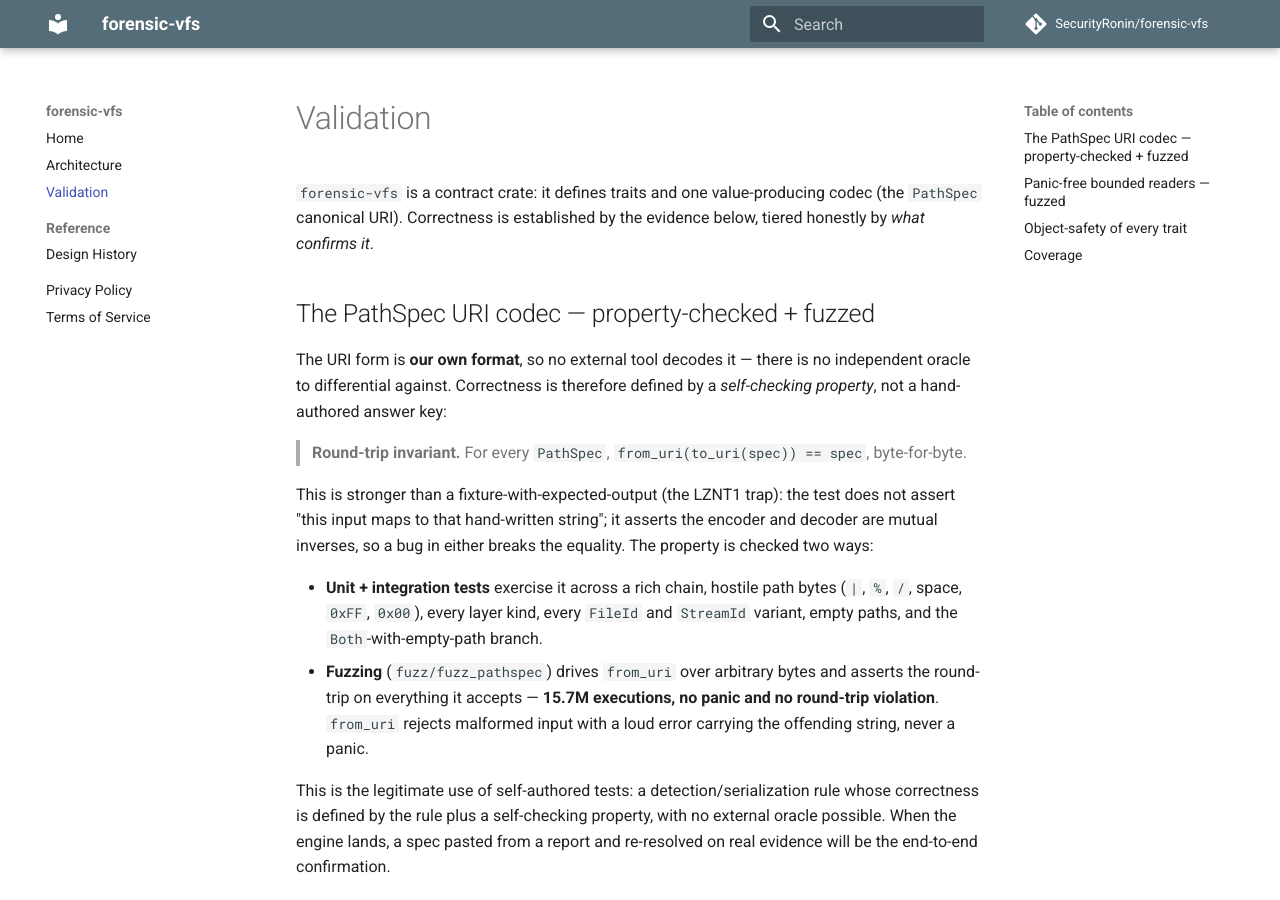
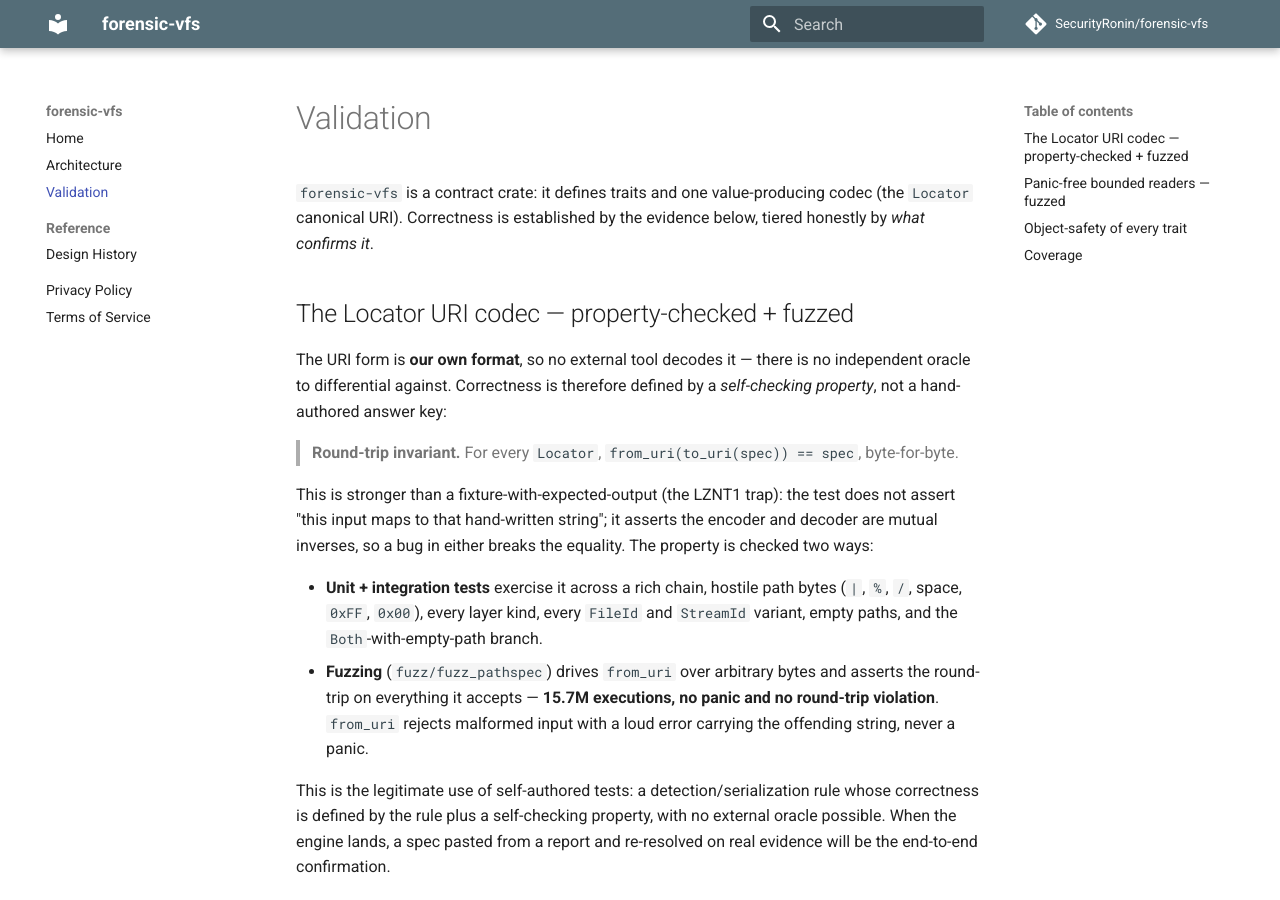
Before and after one commit to SecurityRonin/forensic-vfs, an MkDocs documentation site: the page built from docs/validation.md, in a window 1280 px wide and 900 px high. Built offline with MkDocs 1.6.1 and Material for MkDocs 9.7.7, drawn with Linux system fonts in a browser that asks for light colours; comment, search, counter and statistics services are not loaded.

Commit message:
docs: sweep PathSpec->Locator, fvfs:->loc:, os:->file: (ADR 0012/0013)
Co-Authored-By: Claude Opus 4.8 <noreply@anthropic.com>

```diff
--- a/docs/architecture.md
+++ b/docs/architecture.md
@@ -59,7 +59,7 @@ Adapters bridge the existing world: `FileSource` (positioned OS reads, no
   `WinFileTime`), ADS/resource-fork stream info, and residency — without the eager
   run-list (runs come from `extents()` lazily).
 
-## PathSpec
+## Locator
 
 A recursive chain of `Layer` nodes. Identity is the structured enum, so raw path
 bytes containing a delimiter can never collide two specs. Two text forms: a
@@ -73,7 +73,7 @@ Three roles across three crates ([ADR 0007](decisions/0007-retire-standalone-eng
 
 | Crate | Role | Status |
 |---|---|---|
-| **`forensic-vfs`** | byte source (`ImageSource`), the five `*Open` traits, `Openers` dispatch table, `PathSpec`, `FsMeta`, `FsKind` | published (0.4) — this crate |
+| **`forensic-vfs`** | byte source (`ImageSource`), the five `*Open` traits, `Openers` dispatch table, `Locator`, `FsMeta`, `FsKind` | published (0.4) — this crate |
 | **`forensic-vfs-resolver`** | the `SourceOpen` orchestrator — `impl SourceOpen for Openers`, recursive graph descent, `walk`, `snapshot_view` | published (0.1) — this workspace |
 | **`forensic-vfs-engine`** | `default_openers()` wiring the ~17 concrete readers + `Vfs::open(path)` host bootstrap + concurrent block cache | a **separate published repo** |
 | `disk-forensic` / `disk4n6` | thin CLI over the engine | evolving |
--- a/docs/design-history.md
+++ b/docs/design-history.md
@@ -24,7 +24,7 @@ Distinct capabilities:
 - **`&self` positioned-read parallel core.** `read_at(&self)` + `Send + Sync` + a concurrent cache gives lock-free-hot-path parallel reads over one shared stack — the Python references are single-reader-per-handle; TSK / libbfio are `Seek`-cursor based.
 - **Snapshots as typed first-class sub-volumes** bound to `state-history-forensic::TemporalCohort<H>` — a snapshot is a `Volume` with an `EpochTag`, so time-travel composes with the same navigation and correlation.
 - **One unified metadata + findings model** across container / volume / encryption / filesystem: every layer emits `forensicnomicon::report::Finding`; `FsMeta` carries per-timestamp source/resolution provenance and the name/meta allocation split in one record.
-- **Self-describing locator + serde, credentials out-of-band.** A `PathSpec` carries its whole open-recipe and round-trips through a report, session, or evidence row, while credentials stay out of the serialized address (fixing dfVFS's global-keychain footgun without leaking keys into reports).
+- **Self-describing locator + serde, credentials out-of-band.** A `Locator` carries its whole open-recipe and round-trips through a report, session, or evidence row, while credentials stay out of the serialized address (fixing dfVFS's global-keychain footgun without leaking keys into reports).
 - **One detection engine for the whole fleet** (`4n6mount`, `issen`, `disk4n6` share one `Vfs`), replacing three parallel detect/dispatch implementations.
 
 ---
@@ -42,7 +42,7 @@ The contracts were hardened over two independent hostile-critic rounds. Recorded
 | 3 | `SeekAdapter(Mutex<R>)` serializes all workers on one lock. | **Accepted.** `FileSource` uses `pread` / `FileExt::read_at` (no lock); legacy readers use `SeekPoolSource` (cursor pool). |
 | 4 | Naive single-mutex LRU block cache = global IO throttle. | **Accepted.** Concurrent sharded / clock-sweep cache (moka-style). |
 | 5 | `FsMeta.runs: Vec<ByteRun>` eagerly loaded → OOM on fragmented files. | **Accepted.** Runs removed from `FsMeta`; `extents()` iterator on demand. |
-| 6 | Credentials in `PathSpec` + serde is a lose-lose (leak keys or lose them). | **Accepted.** Credentials removed from `PathSpec`; supplied via `CredentialSource` at resolve time. |
+| 6 | Credentials in `Locator` + serde is a lose-lose (leak keys or lose them). | **Accepted.** Credentials removed from `Locator`; supplied via `CredentialSource` at resolve time. |
 | 7 | `comparable` string cache key collides (path bytes contain the delimiter). | **Accepted.** Identity via derived `Hash / Eq` on the enum; human `Display` percent-encodes. |
 | 8 | `read_dir -> Vec` OOMs on WinSxS-scale dirs. | **Accepted.** `read_dir -> DirStream` streaming iterator. |
 | 9 | No full-disk-encryption layer (BitLocker / LUKS / FileVault). | **Accepted.** New `EncryptionLayer` between volume and FS. |
--- a/docs/validation.md
+++ b/docs/validation.md
@@ -1,16 +1,16 @@
 # Validation
 
 `forensic-vfs` is a contract crate: it defines traits and one value-producing
-codec (the `PathSpec` canonical URI). Correctness is established by the evidence
+codec (the `Locator` canonical URI). Correctness is established by the evidence
 below, tiered honestly by *what confirms it*.
 
-## The PathSpec URI codec — property-checked + fuzzed
+## The Locator URI codec — property-checked + fuzzed
 
 The URI form is **our own format**, so no external tool decodes it — there is no
 independent oracle to differential against. Correctness is therefore defined by a
 *self-checking property*, not a hand-authored answer key:
 
-> **Round-trip invariant.** For every `PathSpec`, `from_uri(to_uri(spec)) == spec`,
+> **Round-trip invariant.** For every `Locator`, `from_uri(to_uri(spec)) == spec`,
 > byte-for-byte.
 
 This is stronger than a fixture-with-expected-output (the LZNT1 trap): the test
```
Also changed, not shown: CHANGELOG.md (+2 -2 lines), HANDOFF-phase2.md (+1 -1 lines), README.md (+10 -10 lines), docs/index.md (+1 -1 lines).
